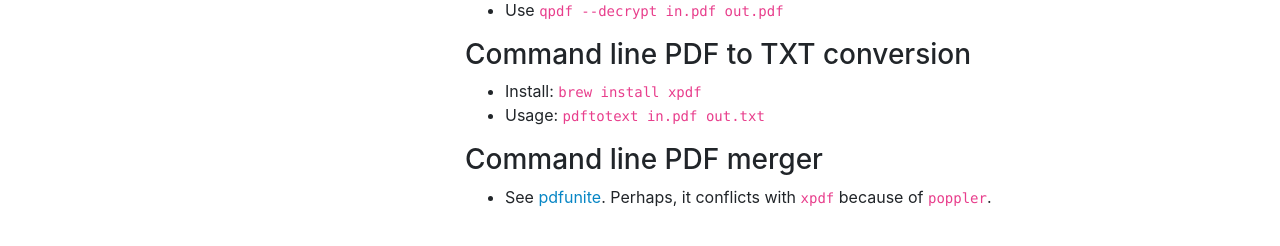
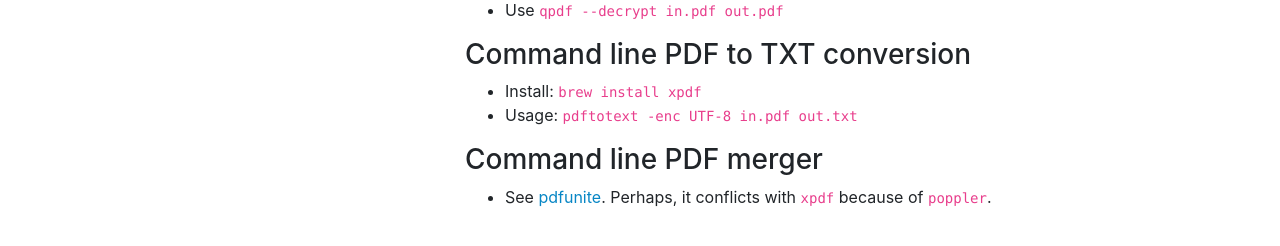
Before and after one commit to gcpeixoto/gcpeixoto.github.io, a Jekyll site: the page built from _toolbox/G-a-unix.md, in a window 1280 px wide and 900 px high, scrolled down 2885 px. Shown: the part 651-897 px from the top of the window. Built offline with Jekyll 4.4.1, drawn with Linux system fonts in a browser that asks for light colours.

Commit message:
Minor info append.

```diff
--- a/_toolbox/G-a-unix.md
+++ b/_toolbox/G-a-unix.md
@@ -163,7 +163,7 @@
 ### Command line PDF to TXT conversion
 
 - Install: `brew install xpdf`
-- Usage: `pdftotext in.pdf out.txt`
+- Usage: `pdftotext -enc UTF-8 in.pdf out.txt`
 
 
 ### Command line PDF merger
```
